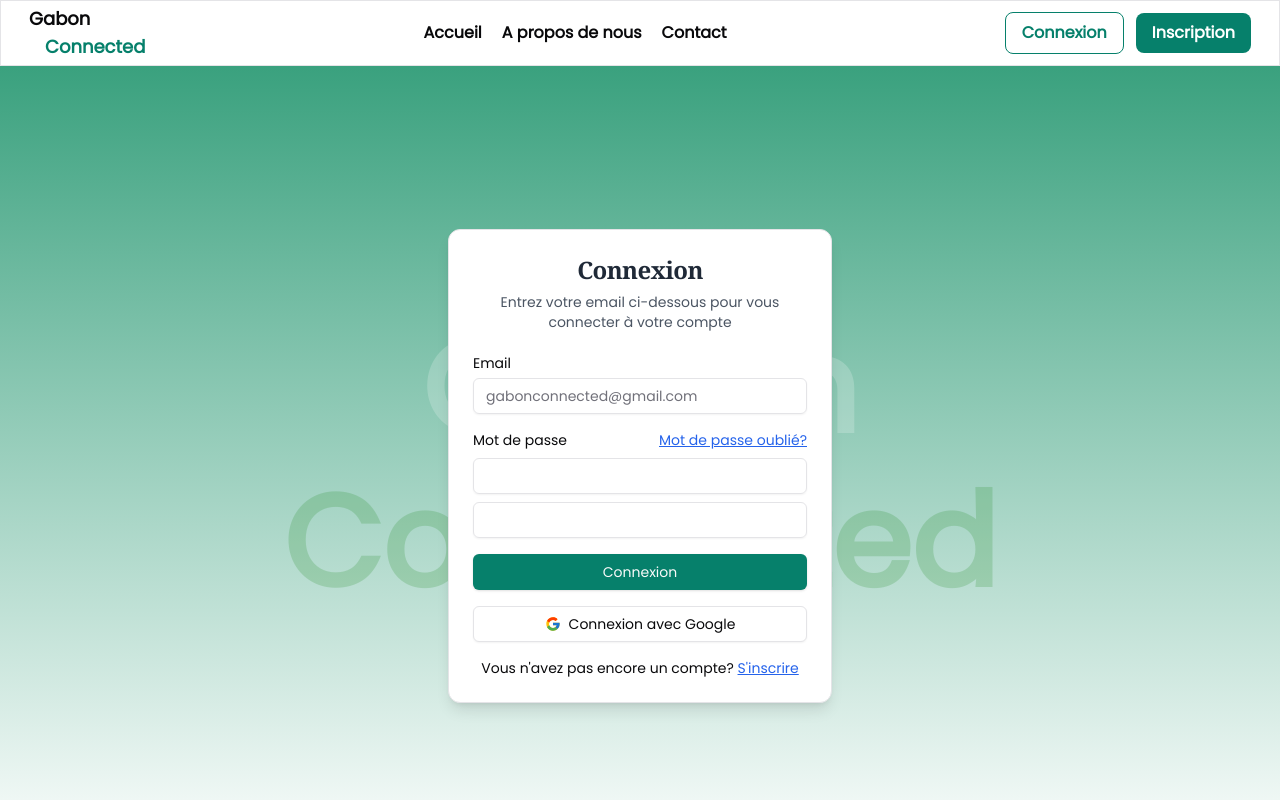
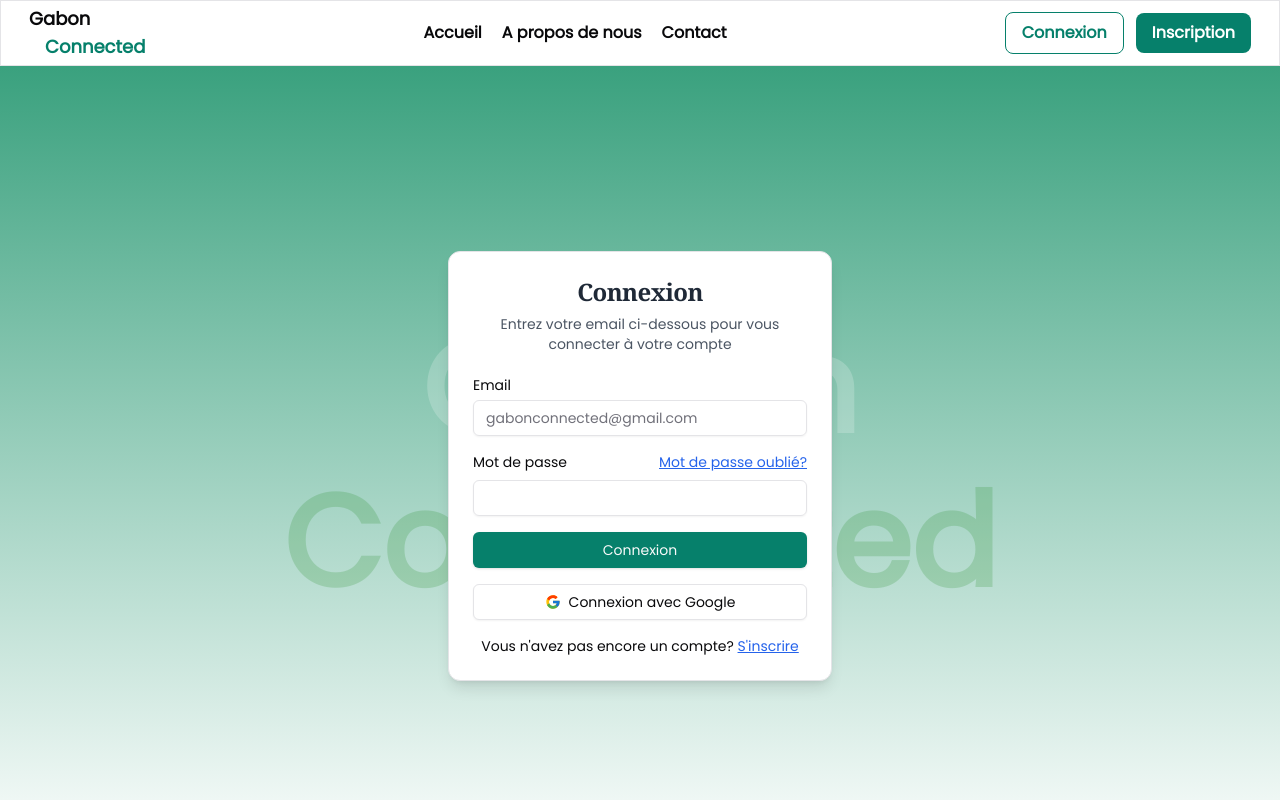
Before and after one commit to Larrymoratty/Projet, a Next.js app: page /connexion in a window 1280 px wide. Shown: the top 800 px of the page. Built offline with nearby package versions, Linux system fonts and the light colour scheme.

Commit message:
mise à jour

```diff
--- a/app/api/user/route.ts
+++ b/app/api/user/route.ts
@@ -1,6 +1,5 @@
 import { NextResponse } from 'next/server';
 import prisma from '@/lib/prisma';
-import { getServerSession } from 'next-auth';
 import { saltAndHashPassword } from "@/utils/password";
 
 
--- a/components/login-form.tsx
+++ b/components/login-form.tsx
@@ -32,7 +32,7 @@ export function LoginForm() {
       setError("Invalid email or password");
       setLoading(false)
     } else {
-      setError(""); // Connexion réussie
+      setError("Connected"); // Connexion réussie
       setLoading(false)
       router.push("/dashboard");
     }
@@ -89,7 +89,7 @@ export function LoginForm() {
                   Mot de passe oublié?
                 </Link>
               </div>
-              <Input id="password" type="password" required className="w-full" />
+
               <Input id="password" value={password} onChange={(e) => setPassword(e.target.value)} type="password" required />
             </div>
 
```
Also changed, not shown: 1 other file (tests, documents, lock files or other folders).
